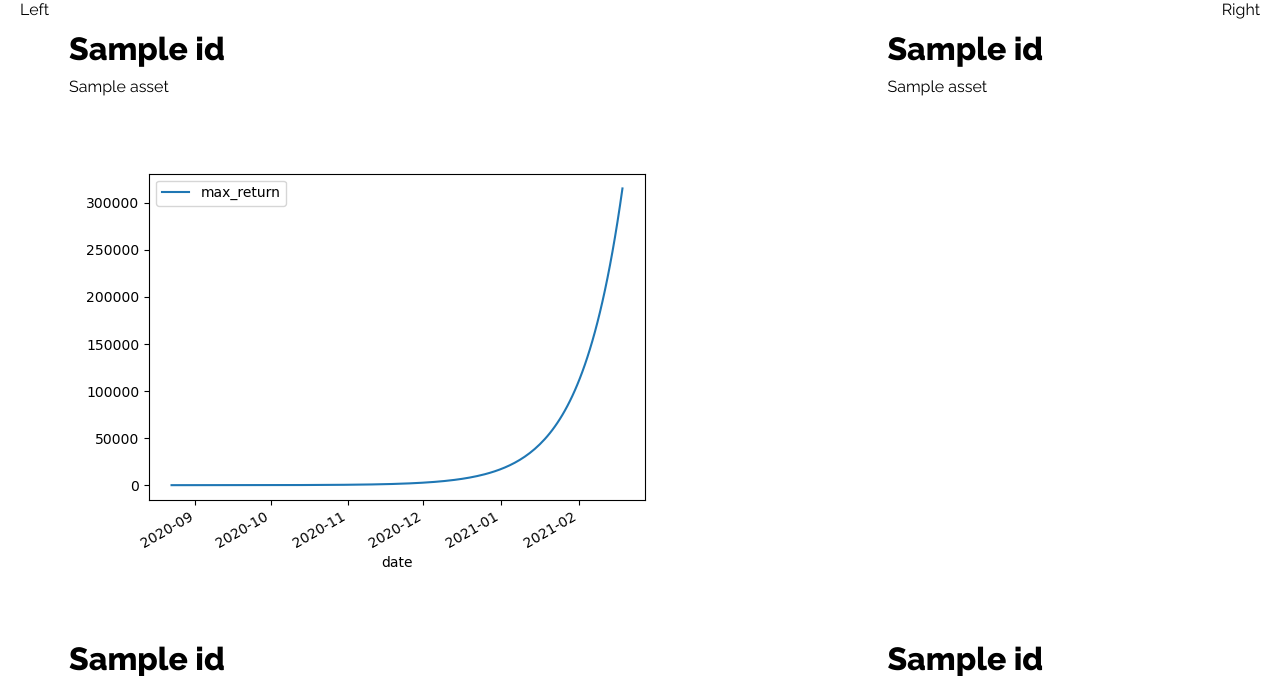
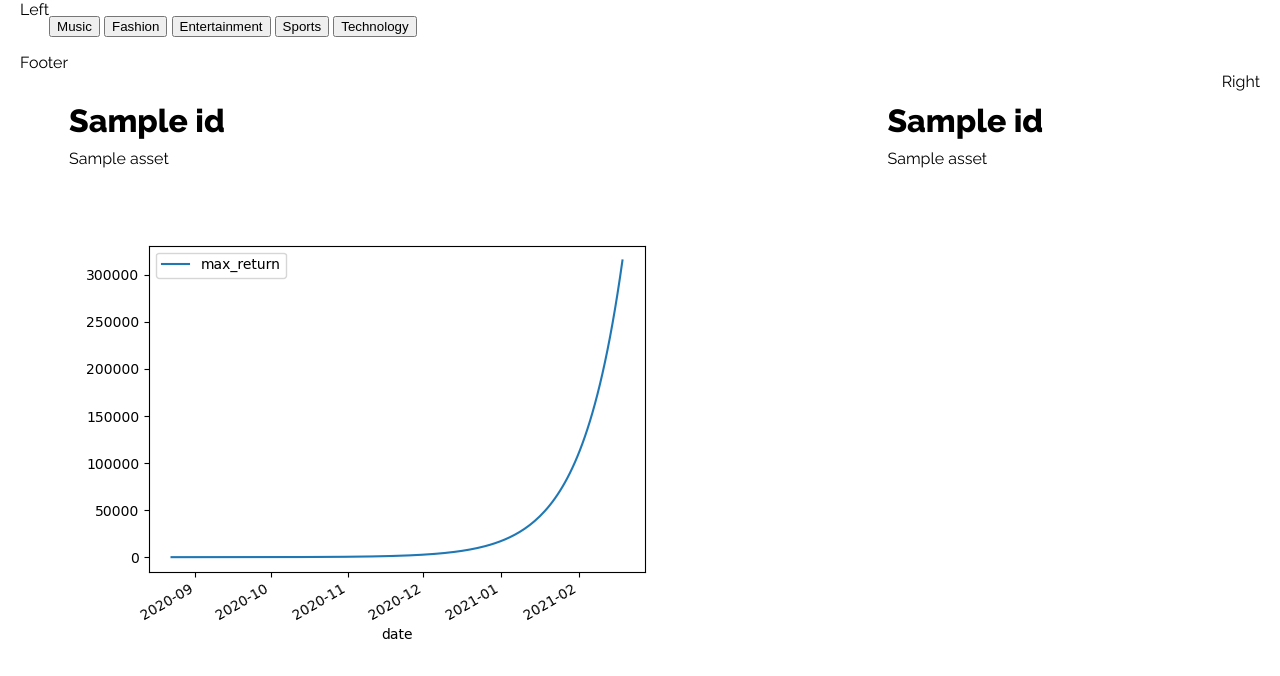
Before and after one commit to rikuh00/FreshStocks, a Flask app: template templates/index.html in a window 1280 px wide. Shown: the part 110-786 px from the top of the page. Run offline with Flask 2, Linux system fonts and the light colour scheme; the template is opened without the code that fills it: values that come from a table or form of the project are taken from there, most other values are stand-ins (such as "Sample title", 1, 10 or a date in 2020).

Commit message:
Added buttons for each stock category

```diff
--- /dev/null
+++ b/form_config.py
@@ -0,0 +1,4 @@
+import os
+
+class Config(object):
+    SECRET_KEY = os.environ.get('SECRET_KEY') or 'you-will-never-guess'
--- a/main.py
+++ b/main.py
@@ -1,10 +1,15 @@
 from datetime import datetime as dt, timedelta
 from flask import Flask, render_template
+from form_config import Config
 
 from execute_order import execute_order
 
+from stock_form import StockForm
+
+
 app = Flask(__name__)
 app.config['SEND_FILE_MAX_AGE_DEFAULT'] = 0
+app.config.from_object(Config)
 
 @app.route('/')
 @app.route('/index')
@@ -12,7 +17,9 @@ def index():
     initial_cash = 500
     asset_list = [['Spotify', 'SPOT', 2], ['Snapchat', 'SNAP', 0], ['Lululemon', 'Lulu', 3], ['Fitbit', 'FIT', 2]]
     asset_list = execute_order(initial_cash, asset_list)
-    return render_template('index.html', title='Home', asset_list=asset_list)
+
+    form = StockForm()
+    return render_template('index.html', title='Home', asset_list=asset_list, form=form)
 
 @app.route('/Music')
 def music_page():
--- /dev/null
+++ b/stock_form.py
@@ -0,0 +1,10 @@
+from flask_wtf import FlaskForm
+from wtforms import StringField, PasswordField, BooleanField, SubmitField
+from wtforms.validators import DataRequired
+
+class StockForm(FlaskForm):
+    music = SubmitField('Music')
+    fashion = SubmitField('Fashion')
+    entertainment = SubmitField('Entertainment')
+    sports = SubmitField('Sports')
+    technology = SubmitField('Technology')
--- a/templates/index.html
+++ b/templates/index.html
@@ -14,6 +14,13 @@
         <div class="parent">
             <div class="header">
                 <h1>My Dashboard</h1>
+            </div>
+            <div class="stock-buttons">
+                <form action="" method="post" novalidate>
+                    {{ form.hidden_tag() }}
+                    <p>{{ form.music() }} {{ form.fashion() }} {{ form.entertainment() }} {{ form.sports() }} {{ form.technology() }}</p>
+                </form>
+
             </div>
             <div class="left">
                 Left
```
Also changed, not shown: static.png.
